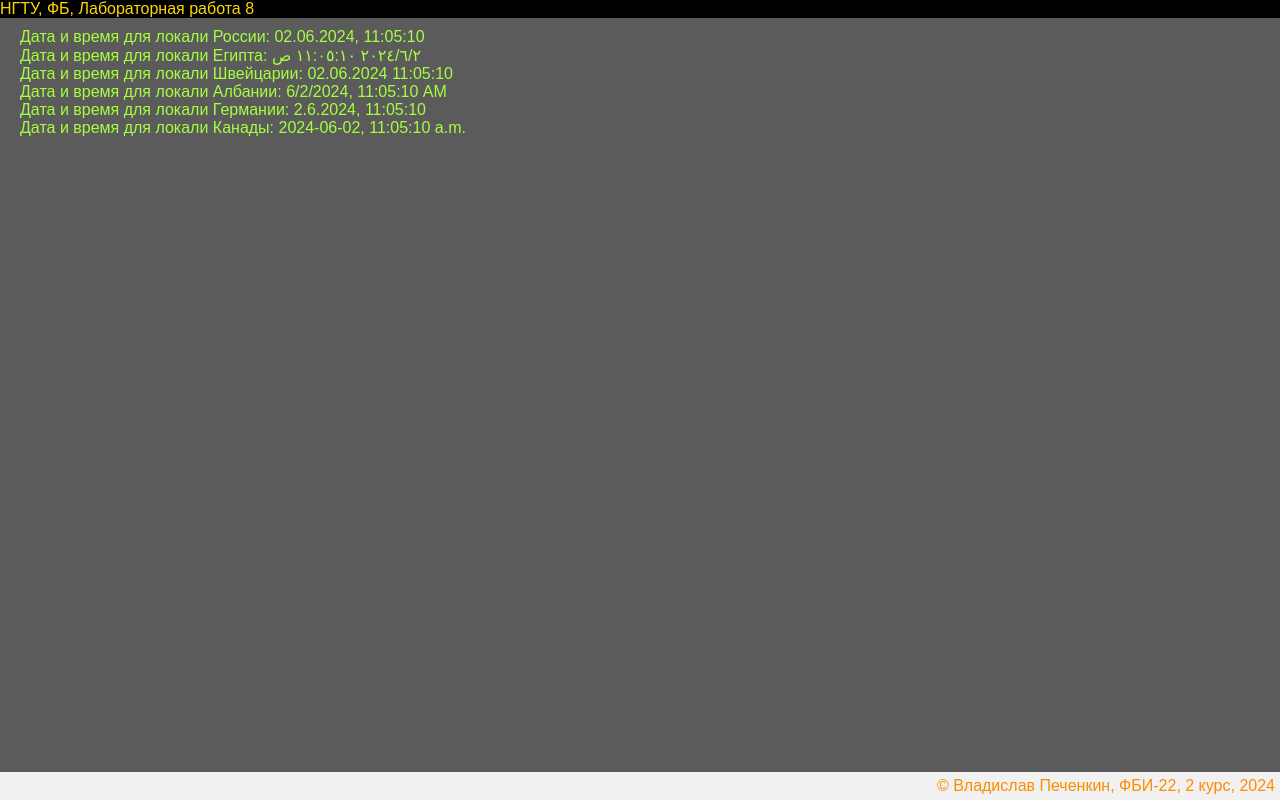
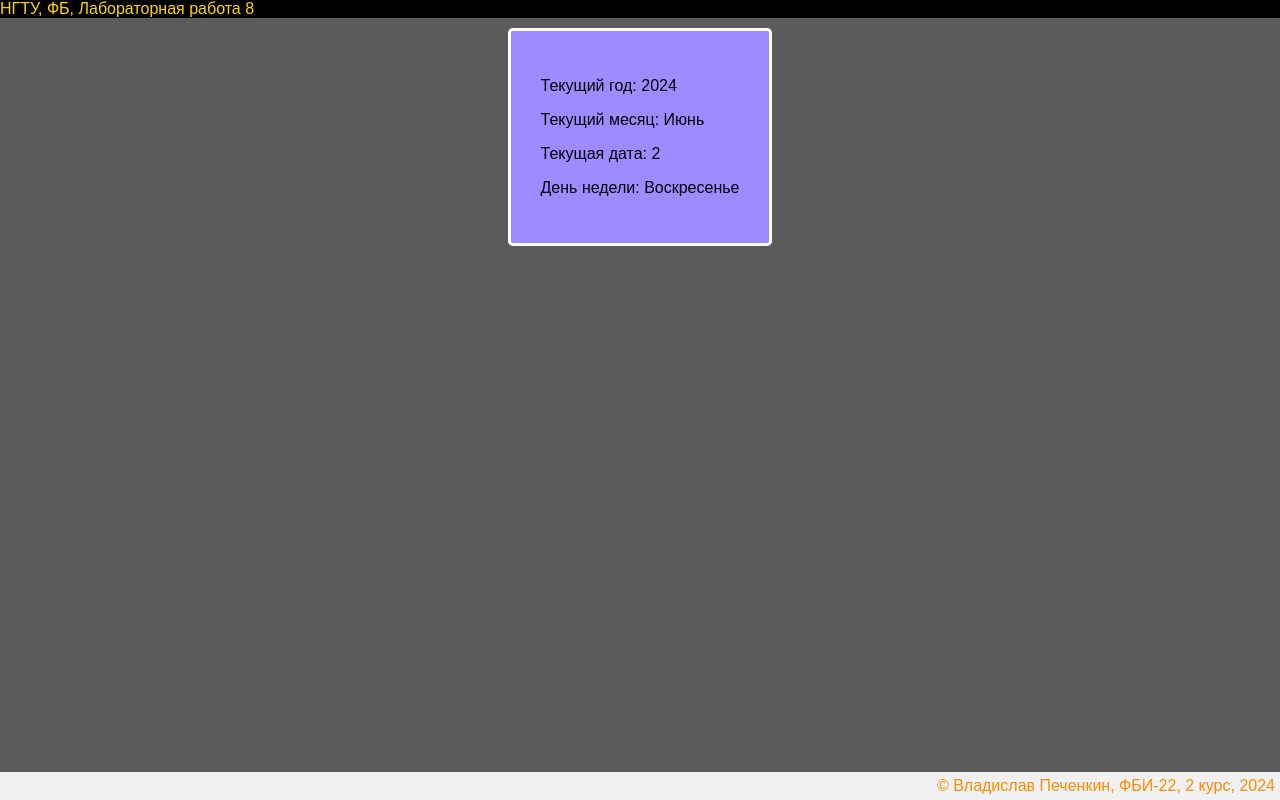
Before and after one commit to Nootropica/Web-proga, a plain HTML site: page lab8/lab8.html in a window 1280 px wide. Drawn offline with Linux system fonts and the light colour scheme.

Commit message:
Вывод текущей даты

```diff
--- a/lab8/lab8.html
+++ b/lab8/lab8.html
@@ -8,9 +8,14 @@
     <link rel="shortcut icon" href="../favicon.ico" type="image/x-icon">
     <script src="lab8.js"></script>
     <style>
-        #current-date {
-            color: rgb(165, 255, 62)
-        }
+        .frame {
+                border: 3px solid rgb(255, 255, 255);
+                border-radius: 5px;
+                background-color: rgb(159, 138, 255);
+                padding: 30px;
+                width: fit-content;
+                margin: auto;
+            }
     </style>
 </head>
 <body onload="showDate()">
@@ -19,7 +24,12 @@
     </header>
 
     <main>
-        <div id="current-date"></div>
+        <div id="current-date" class="frame">
+            <p id="year"></p>
+            <p id="month"></p>
+            <p id="date"></p>
+            <p id="day"></p>
+        </div>
     </main>
 
     <footer>
--- a/lab8/lab8.js
+++ b/lab8/lab8.js
@@ -1,14 +1,10 @@
 function showDate() {
-    let out = document.getElementById('current-date');
-    let today = new Date();
-    out.innerHTML = `
-        <div class="frame">
-            <div>Дата и время для локали России: ${today.toLocaleString('ru-RU')}</div>
-            <div>Дата и время для локали Египта: ${today.toLocaleString('ar-EG')}</div>
-            <div>Дата и время для локали Швейцарии: ${today.toLocaleString('fr-CH')}</div>
-            <div>Дата и время для локали Албании: ${today.toLocaleString('sq-AL')}</div>
-            <div>Дата и время для локали Германии: ${today.toLocaleString('de-DE')}</div>
-            <div>Дата и время для локали Канады: ${today.toLocaleString('en-CA')}</div>
-        </div>
-    `;
+    var now = new Date();
+    var days = ["Воскресенье", "Понедельник", "Вторник", "Среда", "Четверг", "Пятница", "Суббота"];
+    var months = ["Январь", "Февраль", "Март", "Апрель", "Май", "Июнь", "Июль", "Август", "Сентябрь", "Октябрь", "Ноябрь", "Декабрь"];
+
+    document.getElementById('year').textContent = 'Текущий год: ' + now.getFullYear();
+    document.getElementById('month').textContent = 'Текущий месяц: ' + months[now.getMonth()];
+    document.getElementById('date').textContent = 'Текущая дата: ' + now.getDate();
+    document.getElementById('day').textContent = 'День недели: ' + days[now.getDay()];
 }
```
